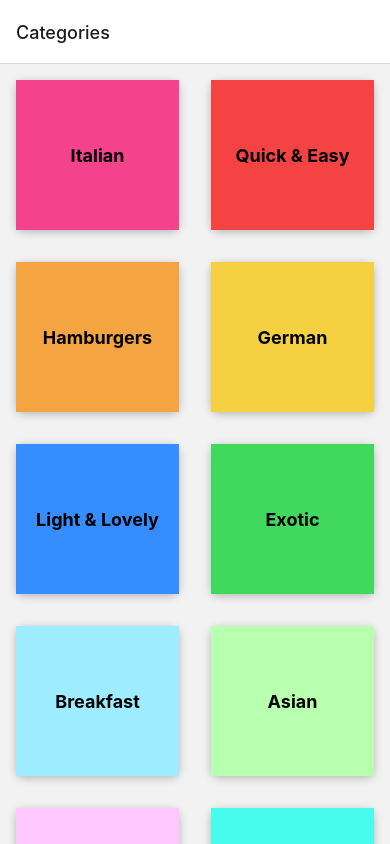
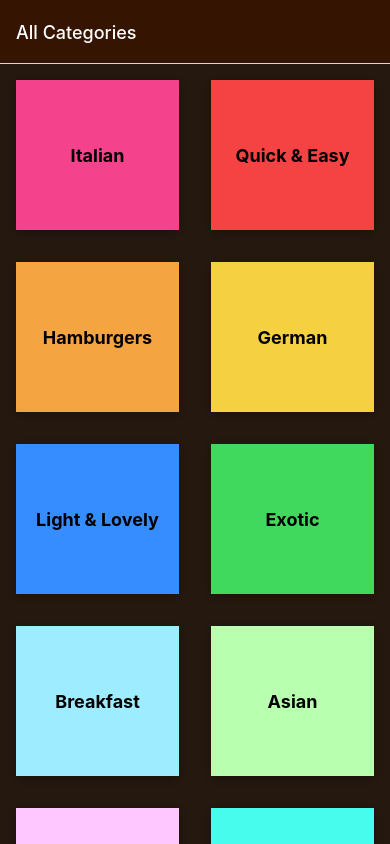
Before and after one commit to chebihiF/MealsApp_suptechnology, a React Native app: screen / in a window 390 px wide. Built offline with nearby package versions, Linux system fonts and the light colour scheme.

Commit message:
MealItem final version

```diff
--- a/App.js
+++ b/App.js
@@ -12,10 +12,22 @@ const Stack = createNativeStackNavigator();
 export default function App() {
   return (
     <>
-      <StatusBar style="dark" />
+      <StatusBar style="white" />
       <NavigationContainer>
-        <Stack.Navigator>
-          <Stack.Screen name="Categories" component={CategoriesScreen} />
+        <Stack.Navigator
+          screenOptions={{
+            headerStyle: { backgroundColor: "#351401" },
+            headerTintColor: "white",
+            contentStyle: { backgroundColor: "#24180f" },
+          }}
+        >
+          <Stack.Screen
+            name="Categories"
+            component={CategoriesScreen}
+            options={{
+              title: "All Categories",
+            }}
+          />
           <Stack.Screen name="MealsOverview" component={MealsOverview} />
         </Stack.Navigator>
       </NavigationContainer>
--- a/screens/MealsOverview.js
+++ b/screens/MealsOverview.js
@@ -2,13 +2,25 @@
 
 import { FlatList, StyleSheet, Text, View } from "react-native";
 import MealItem from "../components/MealItem";
-import { MEALS } from "../data/dummy-data";
+import { CATEGORIES, MEALS } from "../data/dummy-data";
 
-const MealsOverview = ({ route }) => {
+const MealsOverview = ({ route, navigation }) => {
   const categoryId = route.params.categoryId;
 
   const displayedMeals = MEALS.filter((mealItem) => {
     return mealItem.categoryIds.indexOf(categoryId) >= 0;
+  });
+
+  console.log(categoryId);
+
+  const categoryTitle = CATEGORIES.find(
+    (category) => category.id === categoryId
+  ).title;
+
+  console.log(categoryTitle);
+
+  navigation.setOptions({
+    title: categoryTitle,
   });
 
   const rederMealItem = (itemData) => {
```
